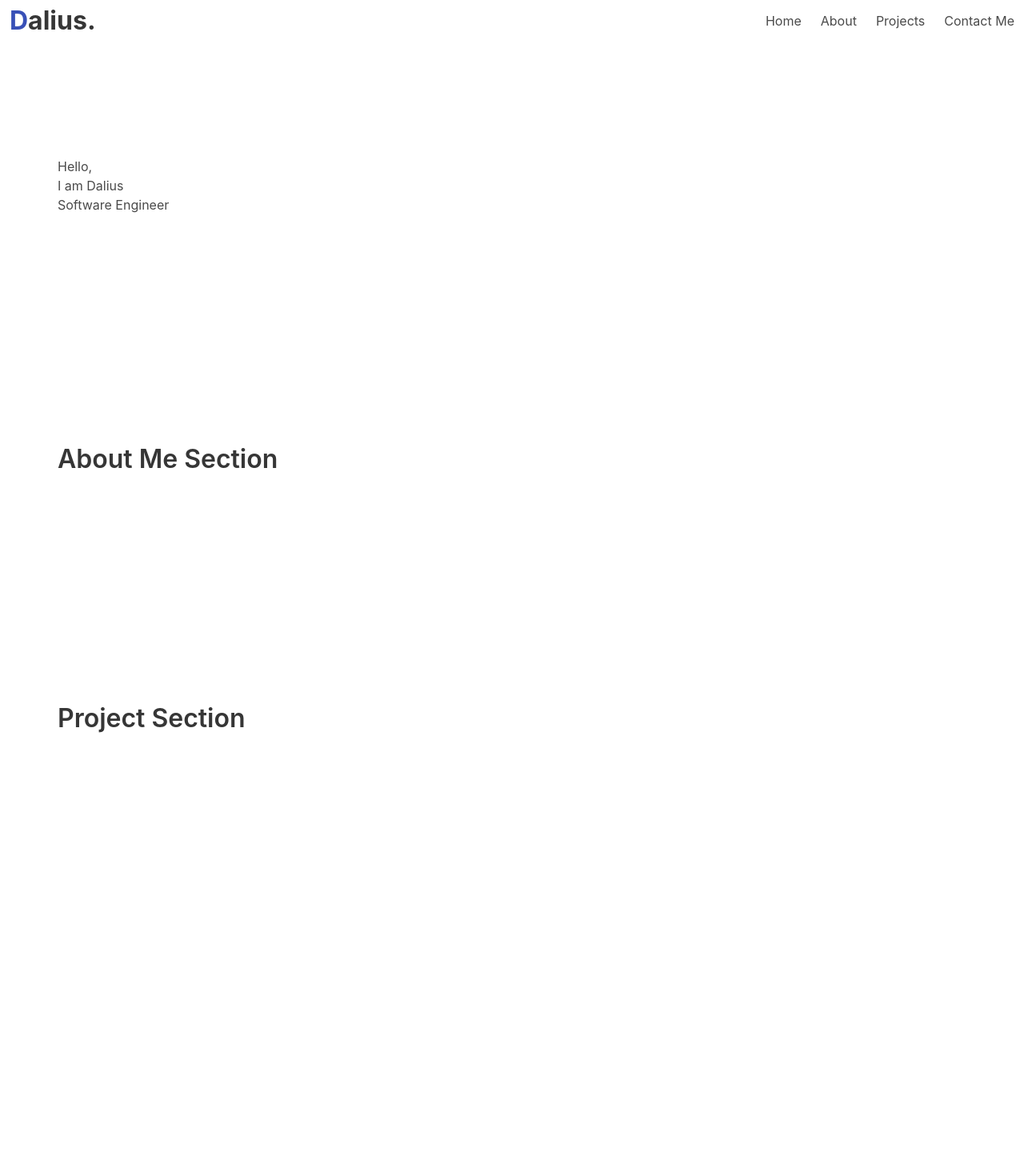
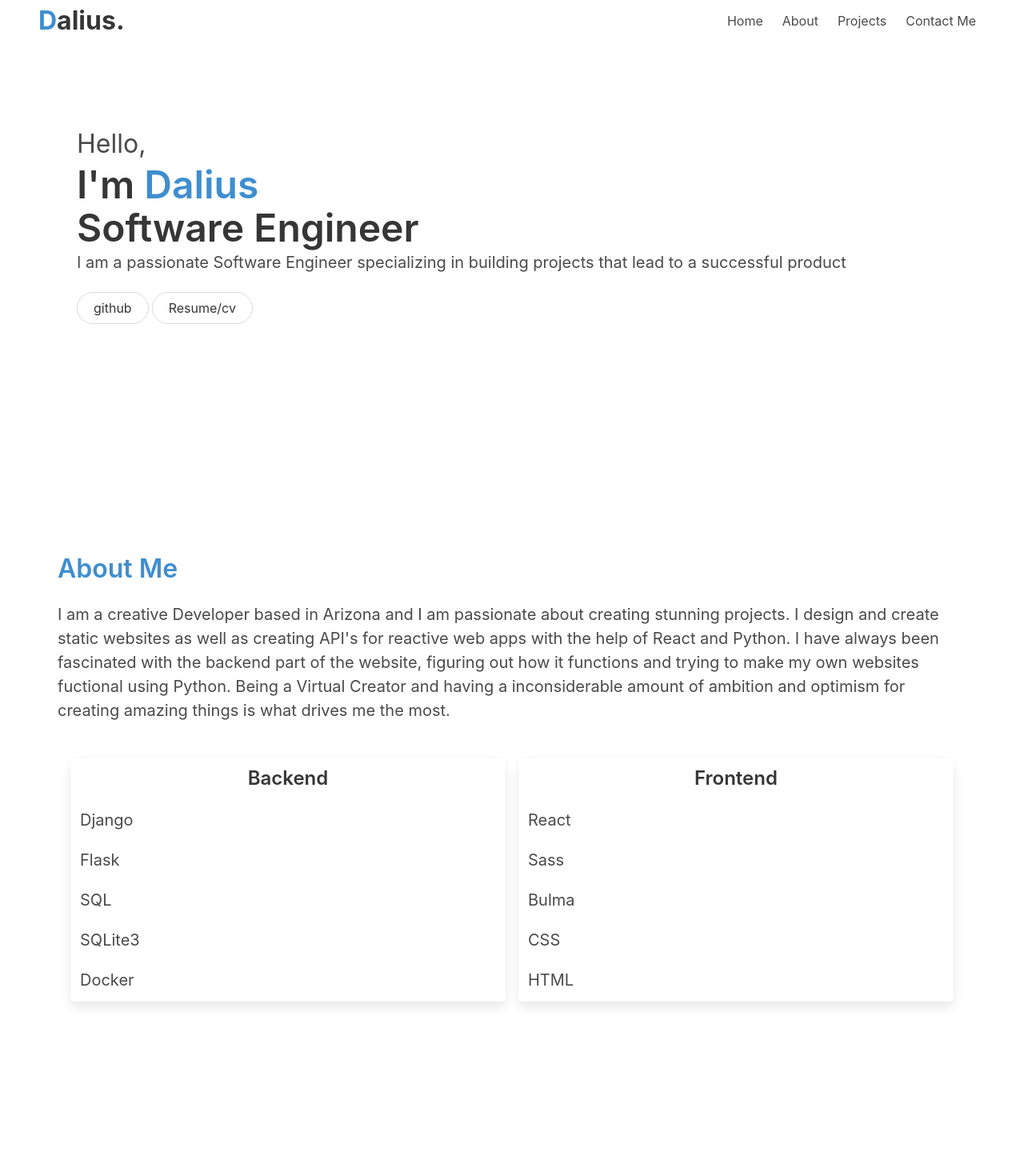
Before and after one commit to DaliusBeckjr/Daliusbeckjr.github.io, a React (Vite) app in the folder portfolio/: page / in a window 1280 px wide. Shown: the top 1470 px of the page at 80% size. Before the commit the page ends 1060 px from the top, so only its background shows below. Built offline with nearby package versions, Linux system fonts and the light colour scheme.

Commit message:
just another update

```diff
--- a/portfolio/package.json
+++ b/portfolio/package.json
@@ -32,7 +32,7 @@
     "eslint-plugin-react": "^7.33.2",
     "eslint-plugin-react-hooks": "^4.6.0",
     "eslint-plugin-react-refresh": "^0.4.5",
-    "gh-pages": "^6.1.0",
+    "gh-pages": "^6.1.1",
     "postcss": "^8.4.32",
     "tailwindcss": "^3.4.0",
     "vite": "^5.0.8"
--- a/portfolio/src/App.jsx
+++ b/portfolio/src/App.jsx
@@ -1,67 +1,33 @@
-import { BrowserRouter, Routes, Route, NavLink } from "react-router-dom"
-import { useState } from "react"
+import { createBrowserRouter, Route, createRoutesFromElements, RouterProvider } from "react-router-dom";
 
 // pages
-import Main from "./assets/pages/Main"
-import Home from "./assets/pages/Home"
-import About from "./assets/pages/About"
-import Projects from "./assets/pages/Projects"
-import Contact from "./assets/pages/Contact"
+import Main from "./assets/pages/Main";
+import Home from "./assets/pages/Home";
+import About from "./assets/pages/About";
+import Projects from "./assets/pages/Projects";
+import Contact from "./assets/pages/Contact";
+
+// layouts
+import RootLayout from "./assets/layouts/RootLayout";
+
+const router = createBrowserRouter(
+  createRoutesFromElements(
+    <Route path="/" element={<RootLayout />}>
+      <Route index element={<Main />} />
+      <Route path="home" element={<Home />} />
+      <Route path="about" element={<About />} />
+      <Route path="projects" element={<Projects />} />
+      <Route path="contact" element={<Contact />} />
+    </Route>
+  )
+);
 
 function App() {
-  const [isActive, setIsActive] = useState(false)
-
-  const toggleActive = () => {
-    setIsActive(!isActive)
-  }
-
-  const closeNavMenu = () => {
-    setIsActive(false)
-  }
-
   return (
     <>
-      <BrowserRouter>
-        <header>
-          <nav className="navbar">
-            <div className="navbar-brand">
-              <NavLink to="/" className="navbar-item" onClick={ closeNavMenu }>
-                <h1 className="title has-text-weight-bold">
-                  <span className="has-text-link-dark">D</span>alius.
-                </h1>
-              </NavLink>
-
-              <NavLink className={`navbar-burger ${ isActive ? 'is-active' : null }`} onClick={toggleActive}>
-                <span></span>
-                <span></span>
-                <span></span>
-              </NavLink>
-            </div>
-
-          {/* Navigation Links */}
-          <div className={`navbar-menu ${ isActive ? 'is-active' : null }`}>
-            <div className="navbar-end">
-              <NavLink to="home" className="navbar-item" onClick={ closeNavMenu }>Home</NavLink>
-                <NavLink to="about" className="navbar-item" onClick={ closeNavMenu }>About</NavLink>
-                <NavLink to="projects" className="navbar-item" onClick={ closeNavMenu }>Projects</NavLink>
-                <NavLink to="contact" className="navbar-item" onClick={ closeNavMenu }>Contact Me</NavLink>
-            </div>
-          </div>
-
-          </nav>
-        </header>
-        <main>
-          <Routes>
-            <Route index element={ <Main /> } />
-            <Route path="home" element={ <Home /> } />
-            <Route path="about" element={ <About /> } />
-            <Route path="projects" element={ <Projects />} />
-            <Route path="contact" element={<Contact /> } />
-          </Routes>
-        </main>
-      </BrowserRouter>
+      <RouterProvider router={router} />
     </>
-  )
+  );
 }
 
-export default App
+export default App;
--- /dev/null
+++ b/portfolio/src/assets/layouts/RootLayout.jsx
@@ -0,0 +1,50 @@
+import { NavLink, Outlet } from "react-router-dom"
+import { useState } from "react"
+
+export default function RootLayout() {
+    const [isActive, setIsActive] = useState(false)
+
+    const toggleActive = () => {
+        setIsActive(!isActive)
+    }
+
+    const closeNavMenu = () => {
+        setIsActive(false)
+    }
+
+    return (
+    <>
+        <header>
+            <nav className="navbar is-fixed-top">
+                <div className="navbar-brand">
+                <NavLink to="/" className="navbar-item pl-6" onClick={ closeNavMenu }>
+                    <h1 className="title has-text-weight-bold">
+                    <span className="has-text-info">D</span>alius.
+                    </h1>
+                </NavLink>
+
+                <NavLink className={`navbar-burger ${ isActive ? 'is-active' : null }`} onClick={toggleActive}>
+                    <span></span>
+                    <span></span>
+                    <span></span>
+                </NavLink>
+                </div>
+
+                <div className={`navbar-menu pr-6 ${ isActive ? 'is-active' : null }`}>
+                    <div className="navbar-end">
+                    <NavLink to="home" className="navbar-item" onClick={ closeNavMenu }>Home</NavLink>
+                        <NavLink to="about" className="navbar-item" onClick={ closeNavMenu }>About</NavLink>
+                        <NavLink to="projects" className="navbar-item" onClick={ closeNavMenu }>Projects</NavLink>
+                        <NavLink to="contact" className="navbar-item" onClick={ closeNavMenu }>Contact Me</NavLink>
+                    </div>
+                </div>
+
+            </nav>
+        </header>
+
+        <main>
+            <Outlet />
+        </main>
+    </>
+    )
+}
--- a/portfolio/src/assets/pages/About.jsx
+++ b/portfolio/src/assets/pages/About.jsx
@@ -1,9 +1,43 @@
 const About = () => {
     return (
         <section className="section is-medium">
-            <h1 className="title">
-                About Me Section
-            </h1>
+            <h3 className="title has-text-info">
+                About Me
+            </h3>
+            <p className="is-size-5 mb-6">I am a creative Developer based in Arizona and I am passionate about creating stunning projects. I design and create static websites as well as creating API's for reactive web apps with the help of React and Python. I have always been fascinated with the backend part of the website, figuring out how it functions and trying to make my own websites fuctional using Python. Being a Virtual Creator and having a inconsiderable amount of ambition and optimism for creating amazing things is what drives me the most.
+
+
+            {/* My expertise lies in building the backend for websites using Python as my primary programming language of choice. I enjoy making webistes and learning new challenging things that consist in figuring out problems to optimize a website to let if function better */} </p>
+            <div className="container">
+                <div className="columns is-centered mx-5">
+                    <div className="column is-half card m-2">
+                        <div className="content">
+                            <h3 className="title has-text-centered">Backend</h3>
+                            <div className="is-flex-direction-column is-size-5">
+                                <p>Django</p>
+                                <p>Flask</p>
+                                <p>SQL</p>
+                                <p>SQLite3</p>
+                                <p>Docker</p>
+                            </div>
+                        </div>
+                    </div>
+                    <div className="column is-half card m-2">
+                        <div className="content">
+                            <h3 className="title has-text-centered">Frontend</h3>
+                            <div className="is-flex-direction-column is-size-5">
+                                <p>React</p>
+                                <p>Sass</p>
+                                <p>Bulma</p>
+                                <p>CSS</p>
+                                <p>HTML</p>
+                            </div>
+                        </div>
+                    </div>
+                </div>
+            </div>
+
+
         </section>
     );
 }
--- a/portfolio/src/assets/pages/Contact.jsx
+++ b/portfolio/src/assets/pages/Contact.jsx
@@ -1,8 +1,10 @@
 const Contact = () => {
     return (
-        <div className="">
-            <h1>This is the Contact page</h1>
-        </div>
+        <section className="section is-medium">
+            <div className="">
+                <h1 className="title">Contact Section</h1>
+            </div>
+        </section>
     );
 }
 
--- a/portfolio/src/assets/pages/Home.jsx
+++ b/portfolio/src/assets/pages/Home.jsx
@@ -1,9 +1,25 @@
+import pdfFile from '../images/Daliusb_jr_resume.pdf';
+
 const Home = () => {
+    const openResume = () => {
+        window.open(pdfFile, '_blank');
+    }
+
     return (
-        <section className="section is-medium">
-            <p>Hello, </p>
-            <p> I am Dalius</p>
-            <p>Software Engineer</p>
+        <section className="section is-medium mt-3 ml-5 is-is-flex-direction-column is-justify-content-center is-align-items-baseline">
+            <p className="is-size-3">Hello, </p>
+            <h1 className="title is-size-1 mb-0"> I&apos;m  <span className="has-text-info">Dalius</span></h1>
+            <h1 className="title is-size-1 mt-0">Software Engineer</h1>
+            <h2 className="subtitle">I am a passionate Software Engineer specializing in building projects that lead to a successful product </h2>
+
+            <div>
+                <a href="https://github.com/DaliusBeckjr" className="button is-rounded mr-1">
+                    github
+                </a>
+                {/* resume need to use onclick="window.open('resume location.pdf')" */}
+                <button className="button is-rounded" onClick={openResume}> Resume/cv </button>
+            </div>
+
         </section>
     );
 }
--- a/portfolio/src/assets/pages/Main.jsx
+++ b/portfolio/src/assets/pages/Main.jsx
@@ -1,5 +1,6 @@
 
 import About from "./About";
+import Contact from "./Contact";
 import Home from "./Home";
 import Projects from "./Projects";
 
@@ -10,6 +11,7 @@ const Main = () => {
             <Home />
             <About />
             <Projects />
+            <Contact />
         </>
     );
 }
```
Also changed, not shown: 2 other files (tests, documents, lock files or other folders).
